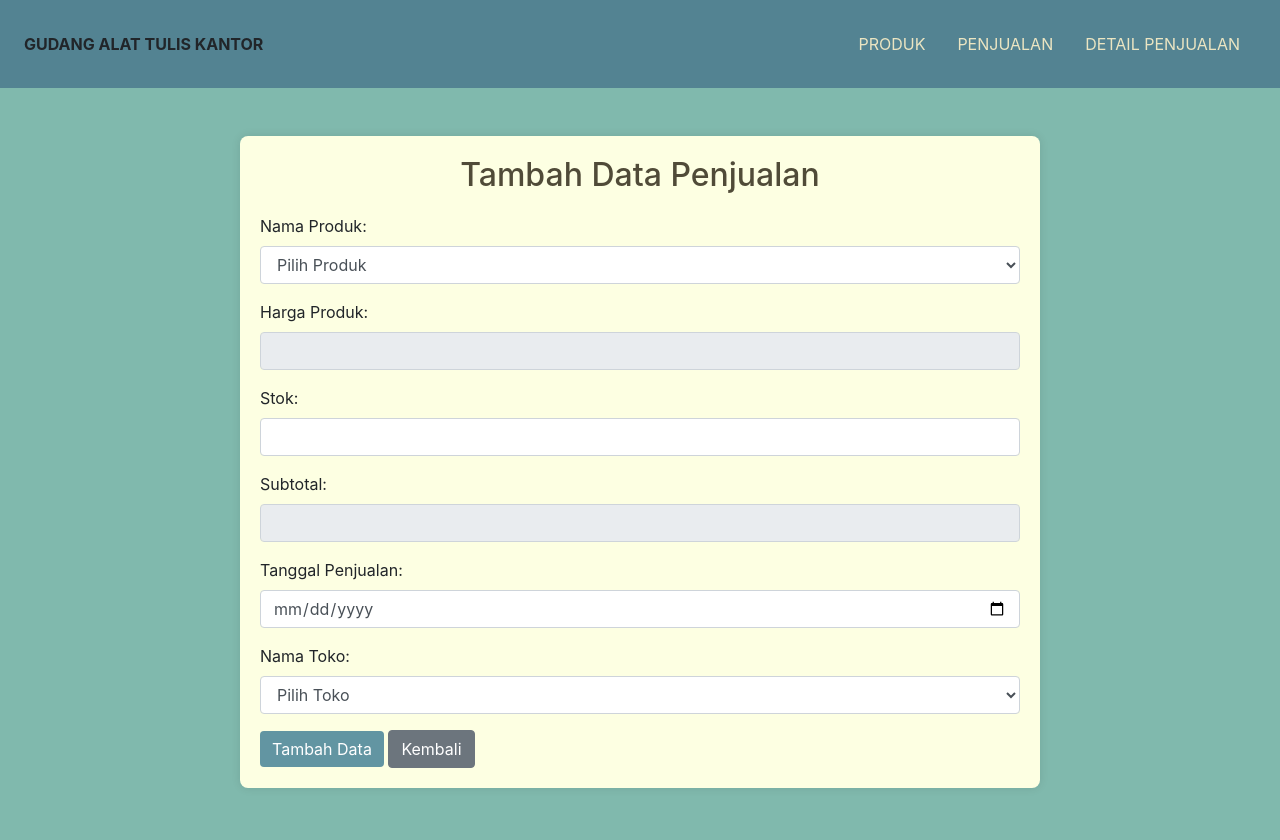
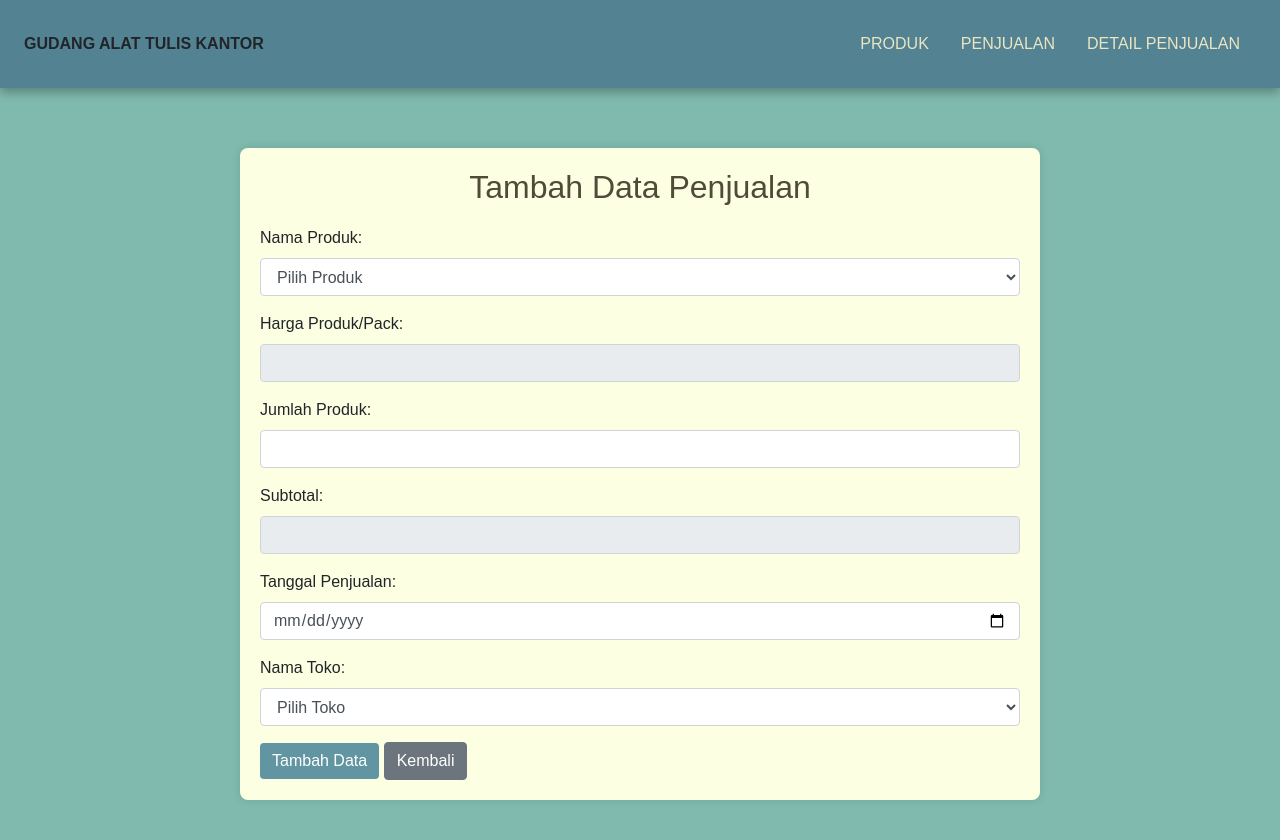
Before and after one commit to nadinnn15/nadin_ujikom, a PHP site: page /data_penjualan.php in a window 1280 px wide. Before the commit the page ends 788 px from the top, so only its background shows below. Run offline with PHP 8.4, Linux system fonts and the light colour scheme; data comes from the database, SQL or seed files in the repository; data that the repository does not hold is empty.

Commit message:
data_penjualan.php

```diff
--- a/data_penjualan.php
+++ b/data_penjualan.php
@@ -34,6 +34,8 @@ $result_semua_toko = $koneksi->query($sql_semua_toko);
     <style>
         body {
             background-color: #80B9AD; /* Warna latar belakang utama */
+            padding-top: 100px; /* Padding untuk navbar */
+            font-family: 'Arial', sans-serif; /* Font umum */
         }
         .container {
             max-width: 800px;
@@ -51,6 +53,12 @@ $result_semua_toko = $koneksi->query($sql_semua_toko);
         .header {
             background-color: #538392; /* Warna latar belakang header */
             padding: 20px;
+            position: fixed; /* Navbar tetap di atas */
+            top: 0;
+            left: 0;
+            width: 100%;
+            z-index: 1000;
+            box-shadow: 0 4px 10px rgba(0, 0, 0, 0.3); /* Bayangan pada navbar */
         }
         .nav-link {
             color: #EBE5C2; /* Warna teks tautan navigasi */
@@ -112,12 +120,12 @@ $result_semua_toko = $koneksi->query($sql_semua_toko);
         </div>
 
         <div class="form-group">
-            <label for="Harga">Harga Produk:</label>
+            <label for="Harga">Harga Produk/Pack:</label>
             <input type="number" id="Harga" name="Harga" class="form-control" value="<?= $barang ? $barang['Harga'] : '' ?>" required readonly>
         </div>
 
         <div class="form-group">
-            <label for="Stok">Stok:</label>
+            <label for="Stok">Jumlah Produk:</label>
             <input type="number" id="Stok" name="Stok" class="form-control" oninput="validasiStok()">
         </div>
 
```
